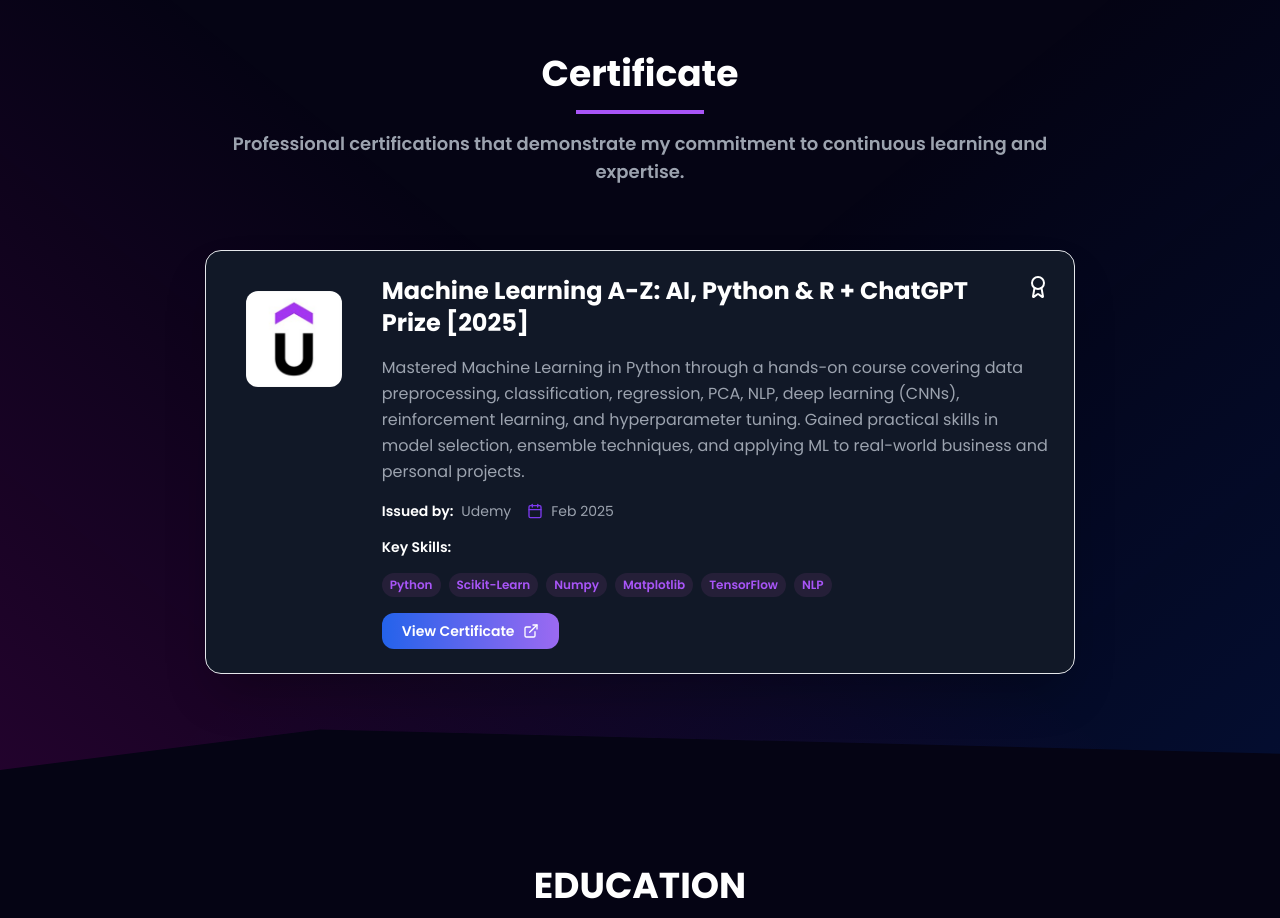
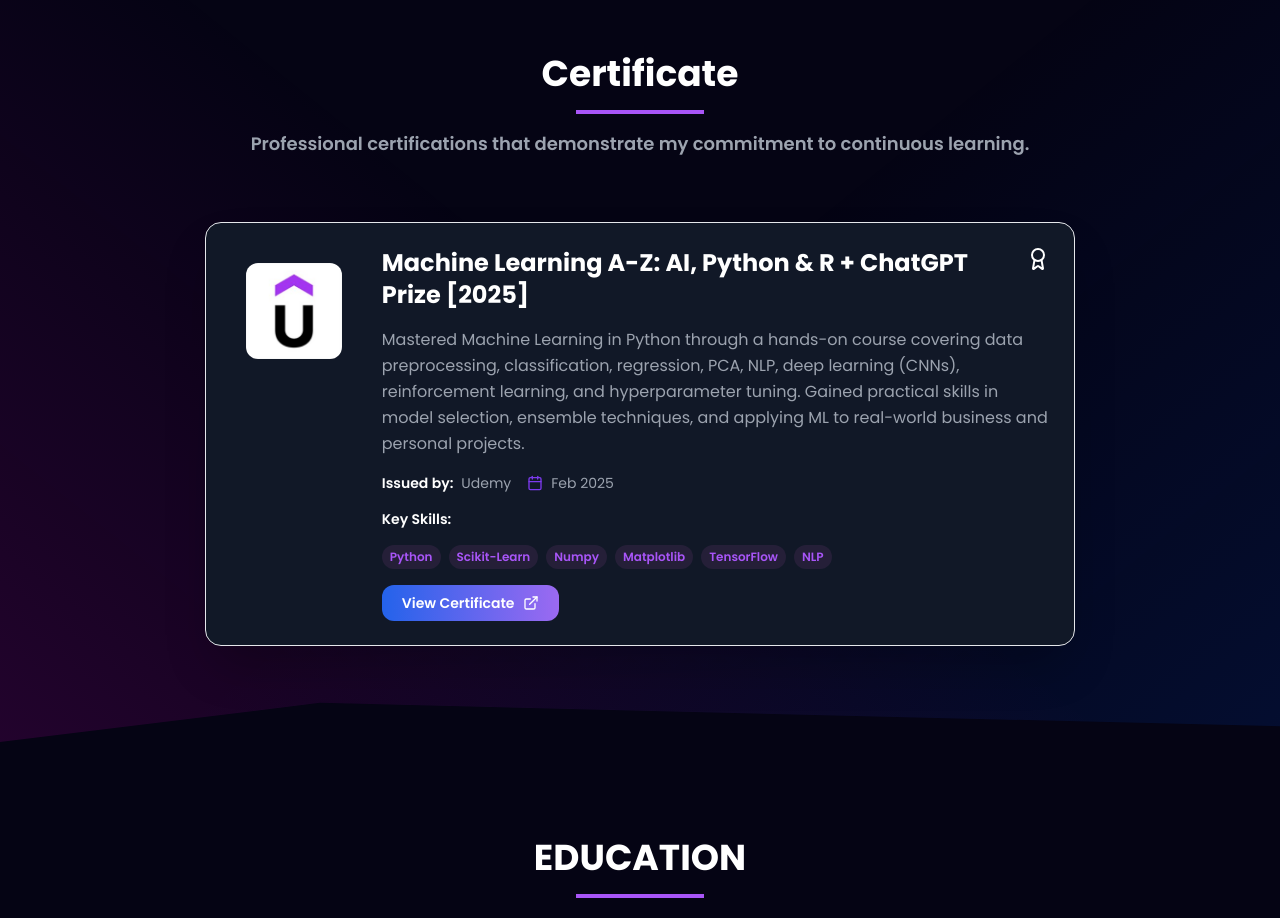
Before and after one commit to Ujjwal-Modi/myPortfolio, a React (Vite) app: page / in a window 1280 px wide. Shown: the part 3700-4618 px from the top of the page. Built offline with nearby package versions, Linux system fonts and the light colour scheme.

Commit message:
Updated tag line

```diff
--- a/src/components/Certificate/certificate.jsx
+++ b/src/components/Certificate/certificate.jsx
@@ -14,7 +14,7 @@
         <div className="w-32 h-1 bg-purple-500 mx-auto mt-4"></div>
         <p className="text-gray-400 mt-4 text-lg font-semibold">
           Professional certifications that demonstrate my commitment to
-          continuous learning and expertise.
+          continuous learning.
         </p>
       </div>
 
```
